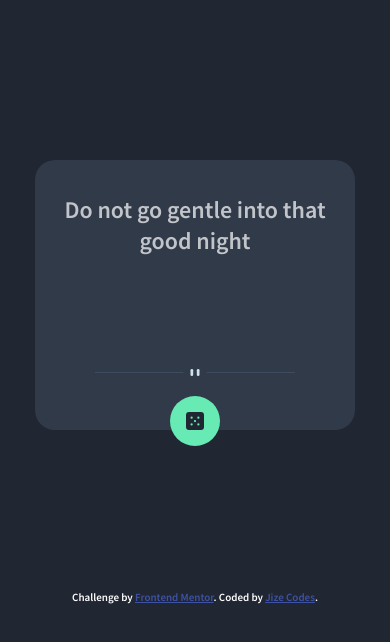
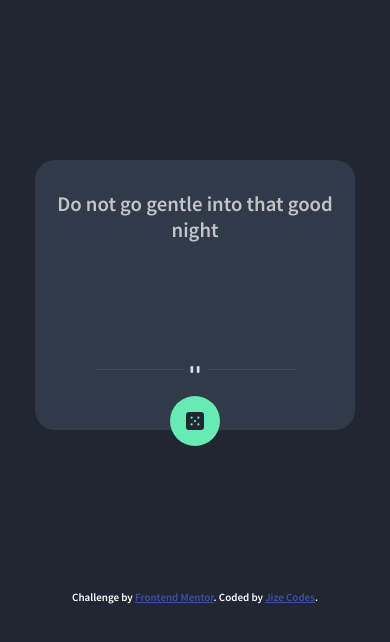
Before and after one commit to Jamesizonfade/advice-generator, a plain HTML site: page index.html in a window 390 px wide. Drawn offline with Linux system fonts and the light colour scheme; no server answers.

Commit message:
update mobile-design

```diff
--- a/styles.css
+++ b/styles.css
@@ -86,6 +86,10 @@ h3{
     .advice-box{
         max-height: 220px;
     }
+    #advice {
+        font-size: 1.3rem;
+        opacity: 0.7;
+    }
 
     .divide{
         width: 200px;
```
